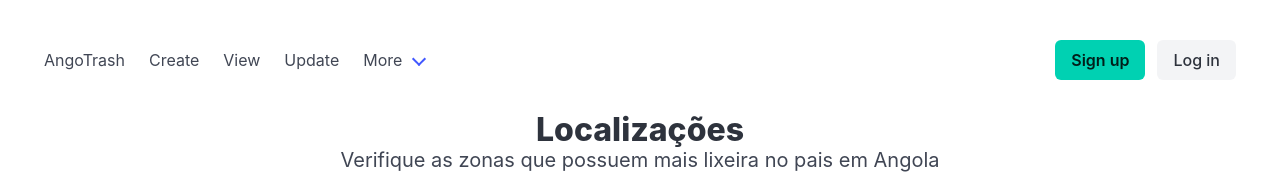
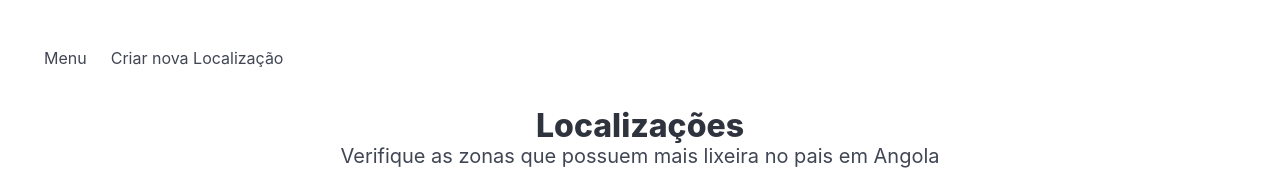
Before and after one commit to heislerlemos/angotrash, a React (Vite) app: page / in a window 1280 px wide. Shown: the top 174 px of the page. Built offline with nearby package versions, Linux system fonts and the light colour scheme.

Commit message:
added jquery on navigation menu

```diff
--- a/package.json
+++ b/package.json
@@ -13,6 +13,7 @@
     "axios": "^1.9.0",
     "bulma": "^1.0.4",
     "formik": "^2.4.6",
+    "jquery": "^3.7.1",
     "react": "^19.1.0",
     "react-dom": "^19.1.0",
     "react-router-dom": "^7.6.2",
@@ -20,6 +21,7 @@
   },
   "devDependencies": {
     "@eslint/js": "^9.25.0",
+    "@types/jquery": "^3.5.32",
     "@types/react": "^19.1.2",
     "@types/react-dom": "^19.1.2",
     "@vitejs/plugin-react": "^4.4.1",
--- a/src/App.jsx
+++ b/src/App.jsx
@@ -3,7 +3,7 @@ import "bulma/css/bulma.css";
 import Navbar from "./Navbar";
 import View from "./trash/View";
 import Create from "./trash/Create";
-import { BrowserRouter, Routes, Route, Link, Outlet } from 'react-router-dom';
+import { BrowserRouter, Routes, Route, Outlet } from 'react-router-dom';
 
 
 
--- a/src/Navbar.jsx
+++ b/src/Navbar.jsx
@@ -1,61 +1,59 @@
+import "bulma/css/bulma.css";
+import $ from 'jquery';
+
 const Navbar = () => {
   return (
     <>
-      <nav class="navbar" role="navigation" aria-label="main navigation">
+      <nav class="navbar" role="navigation" aria-label="main navigation" id="navMenu">
         <div class="navbar-brand">
-          <a class="navbar-item">AngoTrash</a>
+          <a href="/" class="navbar-item">
+            Menu
+          </a>
 
                 <a
         role="button"
         class="navbar-burger"
+        data-target="navMenu"
         aria-label="menu"
         aria-expanded="false"
-            data-target="navbarBasicExample"
       >
         <span aria-hidden="true"></span>
         <span aria-hidden="true"></span>
         <span aria-hidden="true"></span>
         <span aria-hidden="true"></span>
+
       </a>
         </div>
 
         <div id="navbarBasicExample" class="navbar-menu">
           <div class="navbar-start">
-            <a class="navbar-item">
-            Create
+            <a href="/create" class="navbar-item">
+              Criar nova Localização{" "}
             </a>
-
-            <a class="navbar-item">View</a>
-
-            <a class="navbar-item">Update</a>
-
-            <div class="navbar-item has-dropdown is-hoverable">
-              <a class="navbar-link">More</a>
-
-              <div class="navbar-dropdown">
-                <a class="navbar-item">About</a>
-                <a class="navbar-item is-selected">Jobs</a>
-                <a class="navbar-item">Contact</a>
-                <hr class="navbar-divider" />
-                <a class="navbar-item">Report an issue</a>
-              </div>
-            </div>
           </div>
 
-          <div class="navbar-end">
-            <div class="navbar-item">
-              <div class="buttons">
-                <a class="button is-primary">
-                  <strong>Sign up</strong>
-                </a>
-                <a class="button is-light">Log in</a>
-              </div>
-            </div>
-          </div>
+
         </div>
       </nav>
+
     </>
+
   );
+
 };
 
+$(document).ready(function() {
+
+  // Check for click events on the navbar burger icon
+  $(".navbar-burger").click(function() {
+
+      // Toggle the "is-active" class on both the "navbar-burger" and the "navbar-menu"
+      $(".navbar-burger").toggleClass("is-active");
+      $(".navbar-menu").toggleClass("is-active");
+
+  });
+});
+
+
+
 export default Navbar;
```
Also changed, not shown: 1 other file (tests, documents, lock files or other folders). Lines whose indentation alone changed are shown as unchanged.
